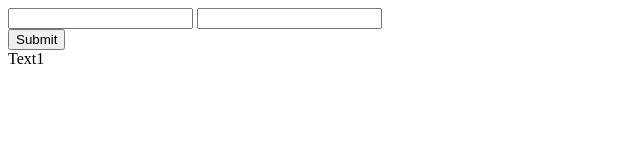
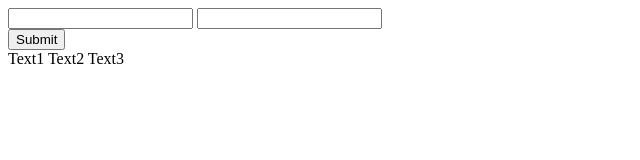
Before and after one commit to susamobus/test, a plain HTML site: page index.html in a window 1280 px wide. Shown: the full height of the page, 0-640 px from the left. Drawn offline with Linux system fonts and the light colour scheme.

Commit message:
Update index.html

```diff
--- a/index.html
+++ b/index.html
@@ -15,6 +15,8 @@
     </div>
     <div>
       <span id="text1">Text1</span>
+      <span id="text2">Text2</span>
+      <span id="text3">Text3</span>
     </div>
   </body>
 </html>
```
